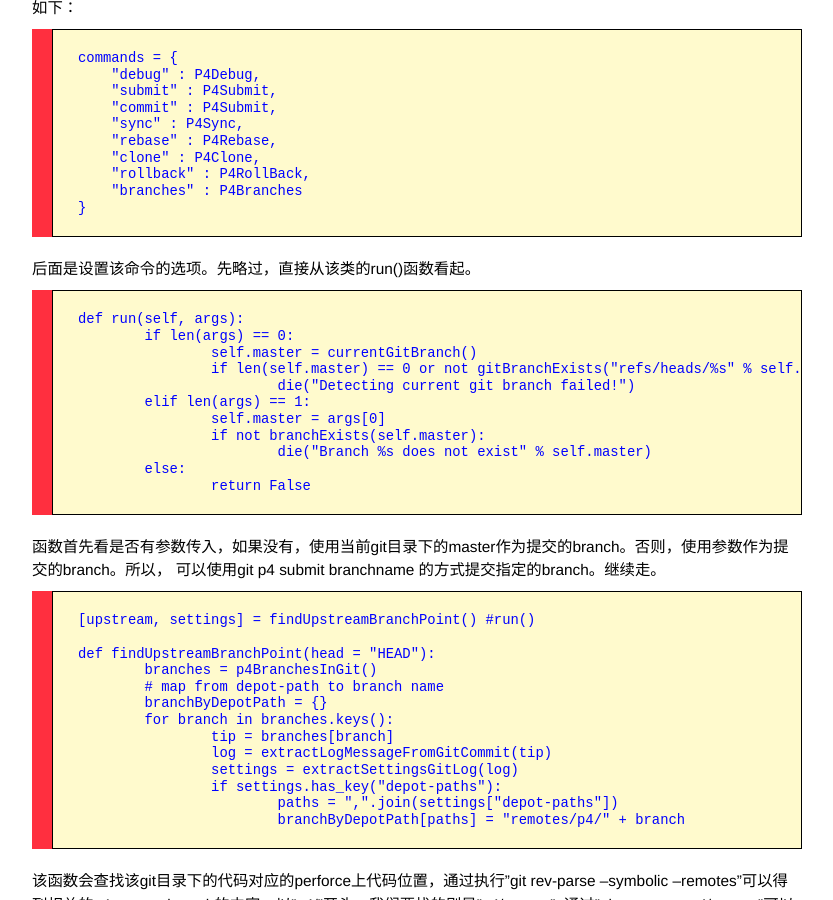
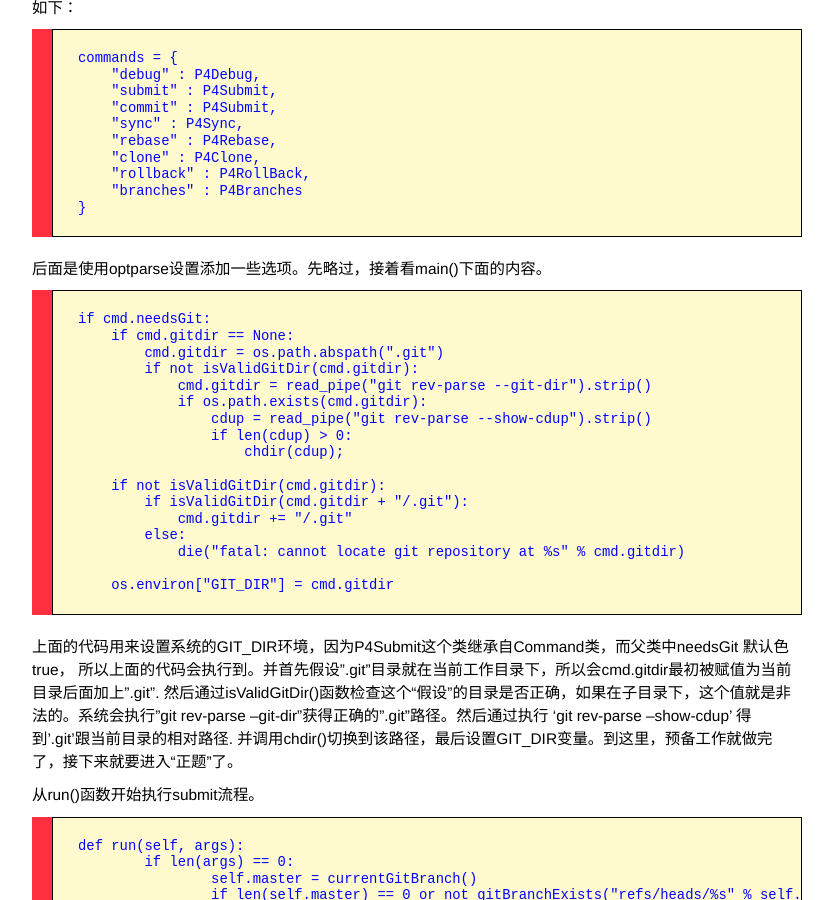
Before and after one commit to byrlx/byrlx.github.io, a Jekyll site: the page built from _posts/2013-11-29-git-p4-代码分析.md, in a window 1280 px wide and 900 px high, scrolled down 685 px. Shown: the whole window, without its empty margins (223-1056 px from the left). Built offline with Jekyll 4.4.1, drawn with Linux system fonts in a browser that asks for light colours; Markdown is read by kramdown in place of the engine named in the settings.

Commit message:
Update 2013-11-29-git-p4-代码分析.md

```diff
--- a/_posts/2013-11-29-git-p4-代码分析.md
+++ b/_posts/2013-11-29-git-p4-代码分析.md
@@ -44,7 +44,32 @@ git-p4的代码是用python实现的。
 	    "branches" : P4Branches
 	}
 
-后面是设置该命令的选项。先略过，直接从该类的run()函数看起。
+后面是使用optparse设置添加一些选项。先略过，接着看main()下面的内容。
+
+    if cmd.needsGit:
+        if cmd.gitdir == None:
+            cmd.gitdir = os.path.abspath(".git")
+            if not isValidGitDir(cmd.gitdir):
+                cmd.gitdir = read_pipe("git rev-parse --git-dir").strip()
+                if os.path.exists(cmd.gitdir):
+                    cdup = read_pipe("git rev-parse --show-cdup").strip()
+                    if len(cdup) > 0:
+                        chdir(cdup);
+
+        if not isValidGitDir(cmd.gitdir):
+            if isValidGitDir(cmd.gitdir + "/.git"):
+                cmd.gitdir += "/.git"
+            else:
+                die("fatal: cannot locate git repository at %s" % cmd.gitdir)
+
+        os.environ["GIT_DIR"] = cmd.gitdir
+
+上面的代码用来设置系统的GIT_DIR环境，因为P4Submit这个类继承自Command类，而父类中needsGit 默认色true，
+所以上面的代码会执行到。并首先假设".git"目录就在当前工作目录下，所以会cmd.gitdir最初被赋值为当前目录后面加上".git".
+然后通过isValidGitDir()函数检查这个“假设”的目录是否正确，如果在子目录下，这个值就是非法的。系统会执行"git rev-parse --git-dir"获得正确的".git"路径。然后通过执行 'git rev-parse --show-cdup' 得到'.git'跟当前目录的相对路径.
+并调用chdir()切换到该路径，最后设置GIT_DIR变量。到这里，预备工作就做完了，接下来就要进入“正题”了。
+
+从run()函数开始执行submit流程。
 
 	def run(self, args):
 		if len(args) == 0:
```
